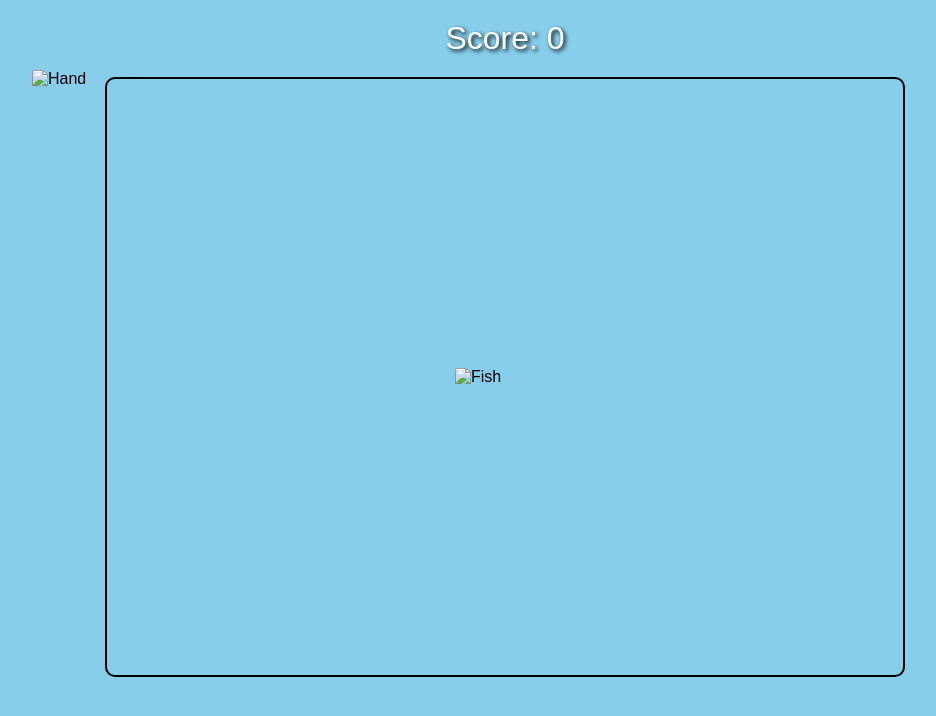
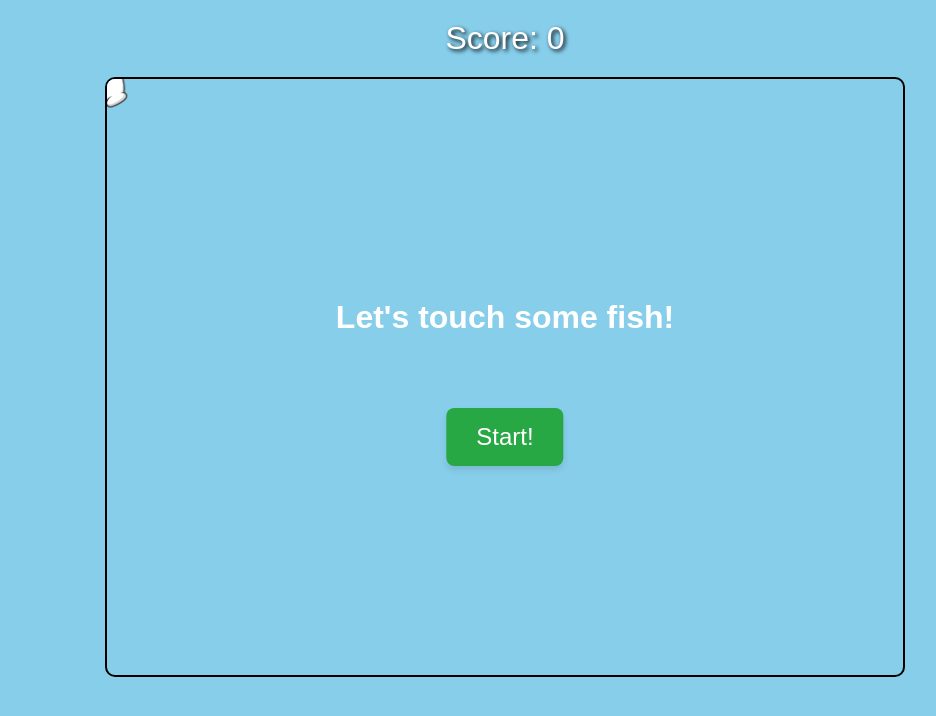
Before and after one commit to ShileiXu/touch-fish-simulator, a plain HTML site: page index.html in a window 1280 px wide. Shown: the whole page, without its empty margins (135-1071 px from the left). Drawn offline with Linux system fonts and the light colour scheme.

Commit message:
added the fish and hand resource, added start button

```diff
--- a/index.html
+++ b/index.html
@@ -10,7 +10,9 @@
 <body>
     <div id="counter">Score: 0</div>
     <div id="game-container">
-        <img src="fish.png" alt="Fish" id="fish">
+        <p id="game-title"> Let's touch some fish! </p>
+        <button id="start-button">Start!</button>
+        <img src="fish.png" alt="Fish" id="fish" style="display: none;">
         <img src="hand.png" alt="Hand" id="hand">
     </div>
 
--- a/script.js
+++ b/script.js
@@ -5,11 +5,23 @@ const counterElement = document.getElementById('counter');
 const fish = document.getElementById('fish');
 const hand = document.getElementById('hand');
 const gameContainer = document.getElementById('game-container');
+const startButton = document.getElementById('start-button');
+const gameTitle = document.getElementById('game-title');
 
 //update the counter display
 function updateCounter() {
     counterElement.textContent = `Score: ${score}`;
 }
+
+function startGame() {
+    startButton.style.display = 'none';
+    gameTitle.style.display = 'none';
+    fish.style.display = 'block';
+
+    moveFish();
+}
+
+startButton.addEventListener('click', startGame);
 
 //event listener for clicking the fish
 fish.addEventListener('click', () => {
--- a/styles.css
+++ b/styles.css
@@ -29,25 +29,57 @@ body {
     border: 2px solid #000;
     border-radius: 10px;
     cursor: none; /* Hide default cursor */
+    overflow: hidden;
+}
+
+#game-title {
+    position: absolute;
+    top: 40%;
+    left: 50%;
+    transform: translate(-50%, -50%);
+    font-size: 2rem;
+    font-weight: bold;
+    color: #fff;
+}
+
+#start-button {
+    position: absolute;
+    top: 60%;
+    left: 50%;
+    transform: translate(-50%, -50%);
+    padding: 15px 30px;
+    font-size: 1.5rem;
+    background-color: #28a745;
+    color: #fff;
+    border: none;
+    border-radius: 8px;
+    cursor: none;
+    box-shadow: 0 4px 6px rgba(0, 0, 0, 0.1);
+    transition: background-color 0.3s ease, transform 0.2s ease;
+}
+
+#start-button:hover {
+    background-color: #218838;
+}
+
+#start-button:active {
+    transform: translate(-50%, -50%) scale(0.95);
 }
 
 #fish {
     position: absolute;
-    width: 100px;
-    cursor: pointer;
-    top: 50%;
-    left: 50%;
-    transform: translate(-50%, -50%);
+    width: 500px;
+    cursor: none;
     transition: transform 0.1s;
 }
 
 #fish:active {
-    transform: translate(-50%, -50%) scale(0.95);
+    transform: scale(0.95);
 }
 
 #hand {
     position: absolute;
-    width: 150px;
+    width: 50px;
     pointer-events: none;
     z-index: 10;
     transform: translate(-50%, -50%);
```
Also changed, not shown: fish.png (added), hand.png (added).
